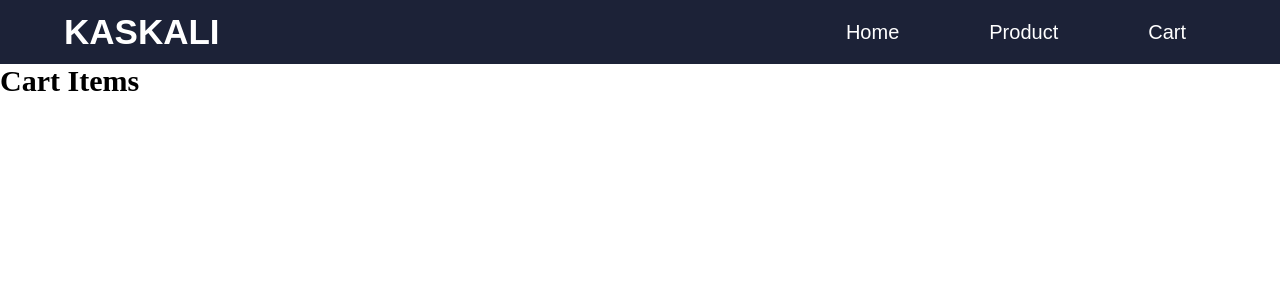
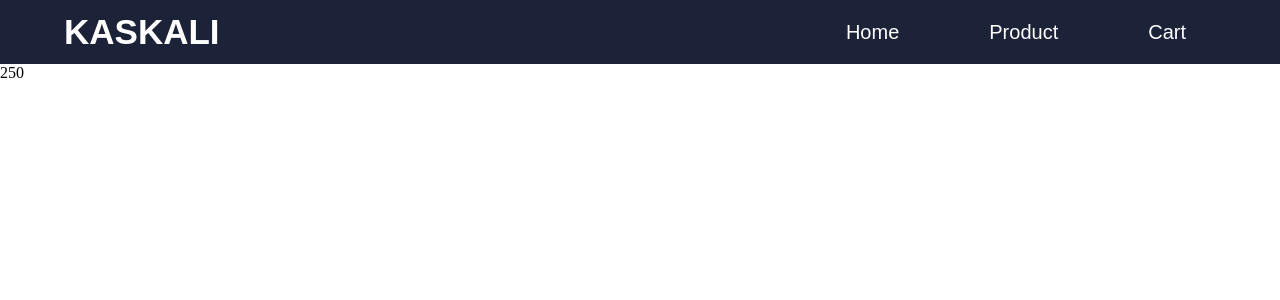
Before and after one commit to waleedkhaskhali/BikeShop, a React (Create React App) app: page /Cart in a window 1280 px wide. Shown: the top 300 px of the page. Built offline with nearby package versions, Linux system fonts and the light colour scheme; the HTML template or start-up script is replaced by a standard one.

Commit message:
Update Cart.js

```diff
--- a/src/components/Cart.js
+++ b/src/components/Cart.js
@@ -1,11 +1,5 @@
-import React from "react";
+import React, { useState } from "react";
 
-function Cart() {
-  return (
-    <div>
-      <h2>Cart Items</h2>
-    </div>
-  );
+export default function Cart({ counts }) {
+  return <div>{counts}</div>;
 }
-
-export default Cart;
```
